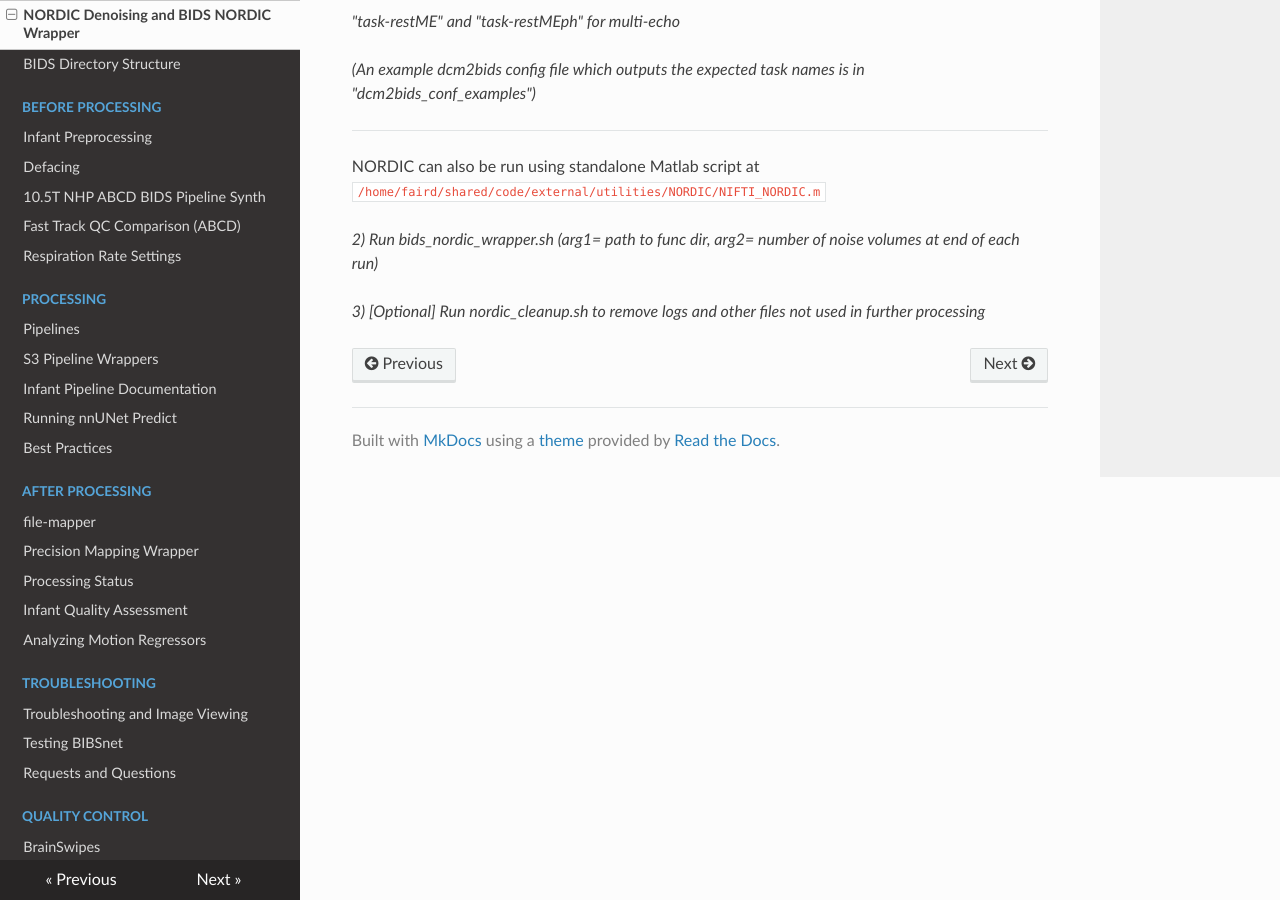
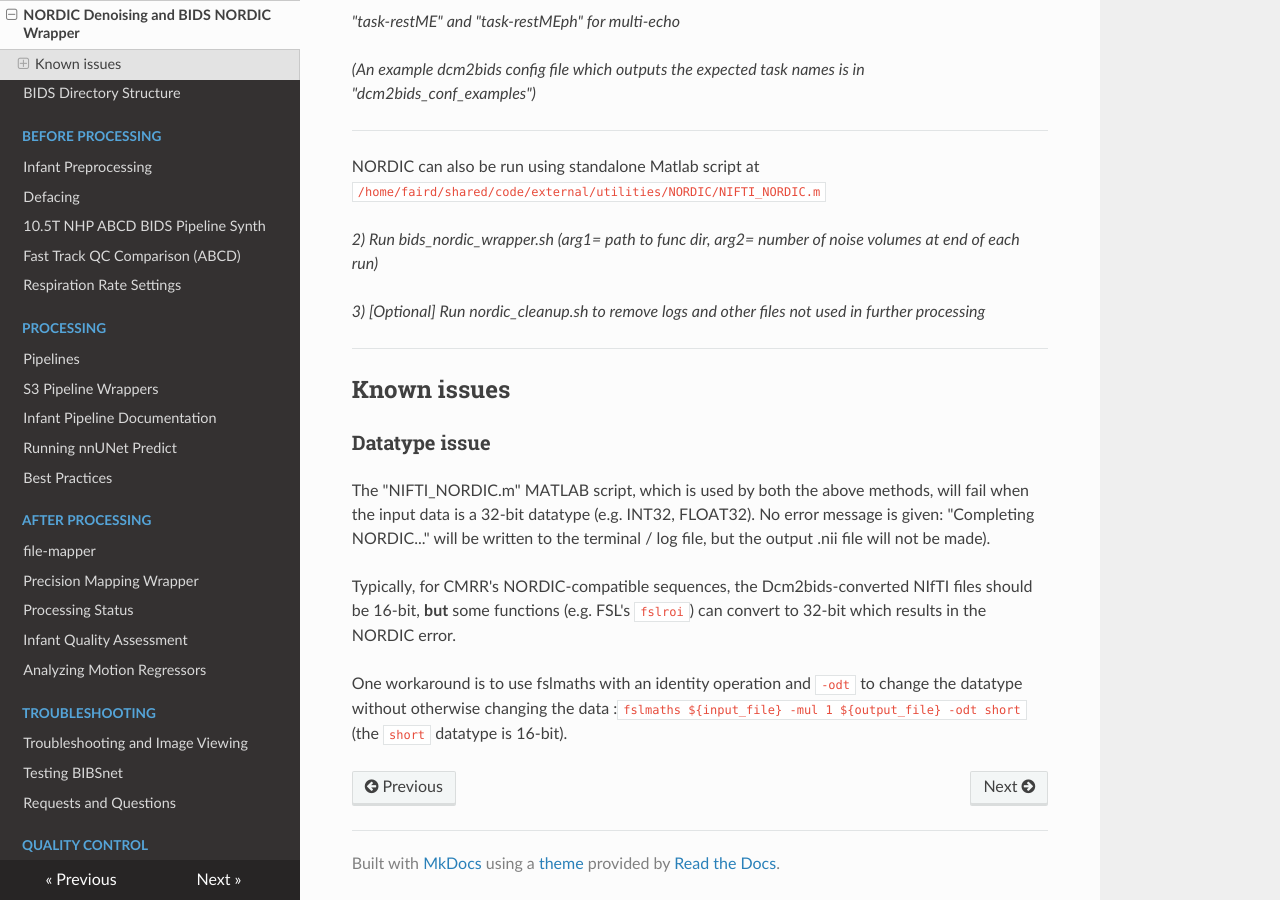
Before and after one commit to DCAN-Labs/cdni-brain, an MkDocs documentation site: the page built from docs/nordic.md, in a window 1280 px wide and 900 px high, scrolled down 1547 px. Built offline with MkDocs 1.6.1, drawn with Linux system fonts in a browser that asks for light colours; nearby versions of some CDN libraries.

Commit message:
Update nordic.md
add note on limitations on input datatypes supported by NORDIC (e.g. no INT32/FLOAT32), and a workaround

```diff
--- a/docs/nordic.md
+++ b/docs/nordic.md
@@ -56,3 +56,15 @@ _2) Run bids_nordic_wrapper.sh (arg1= path to func dir, arg2= number of noise vo
 
 
 _3) [Optional] Run nordic_cleanup.sh to remove logs and other files not used in further processing_
+
+---
+
+## Known issues
+
+### Datatype issue
+
+The "NIFTI_NORDIC.m" MATLAB script, which is used by both the above methods, will fail when the input data is a 32-bit datatype (e.g. INT32, FLOAT32). No error message is given: "Completing NORDIC..." will be written to the terminal / log file, but the output .nii file will not be made).
+
+Typically, for CMRR's NORDIC-compatible sequences, the Dcm2bids-converted NIfTI files should be 16-bit, **but** some functions (e.g. FSL's `fslroi`) can convert to 32-bit which results in the NORDIC error.
+
+One workaround is to use fslmaths with an identity operation and `-odt` to change the datatype without otherwise changing the data :`fslmaths ${input_file} -mul 1 ${output_file} -odt short` (the `short` datatype is 16-bit).
```
